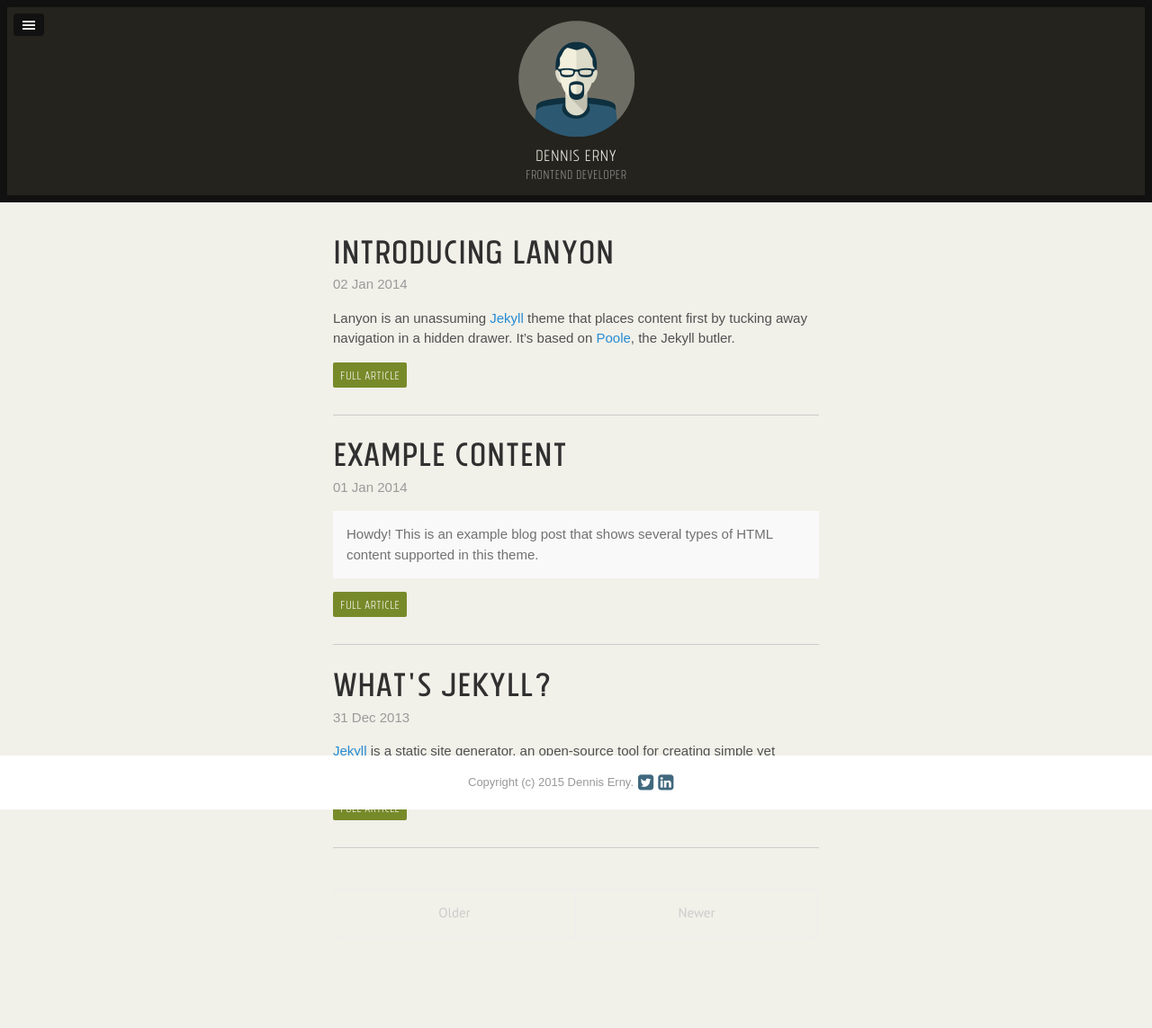
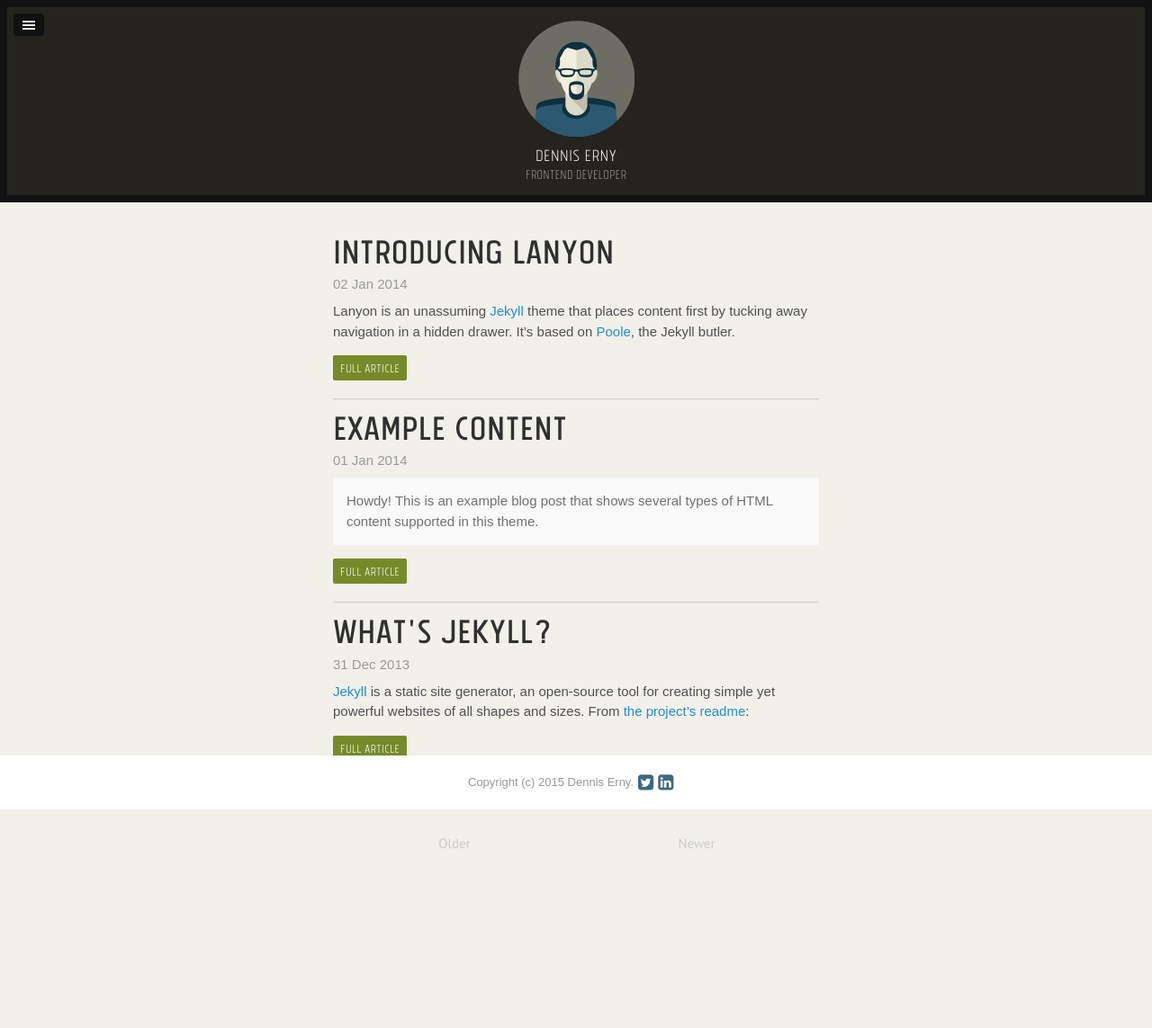
Before and after one commit to derny/derny.github.io, a Jekyll site: the page built from index.html, in a window 1280 px wide. Shown: the whole page at 90% size. Built offline with Jekyll 4.4.1, drawn with Linux system fonts in a browser that asks for light colours; some web fonts are replaced; Markdown is read by kramdown in place of the engine named in the settings; the list of posts is cut into pages by our own code; after the commit the page ends 1066 px from its top, so only the background shows below that.

Commit message:
Tightened up article archive block styling

```diff
--- a/public/css/lanyon.css
+++ b/public/css/lanyon.css
@@ -58,6 +58,11 @@
 h1 {
   font-family: TolyerBookno2;
   font-size: 46px;
+}
+
+h2 {
+  font-family: TolyerBookno2;
+  font-size: 34px;
 }
 
 h3 {
@@ -436,7 +441,7 @@
 
 .page,
 .post {
-  padding-bottom: 2em;
+  padding-bottom: 1.3em;
   margin-bottom: 0;
 }
 
@@ -453,14 +458,14 @@
 
 .page-title,
 .post-title {
-  margin-top: 0.25em;
+  margin-top: 0;
 }
 
 /* Meta data line below post title */
 .post-date {
   display: block;
   margin-top: -.5rem;
-  margin-bottom: 1rem;
+  margin-bottom: 0.5rem;
   color: #9a9a9a;
 }
 
```
